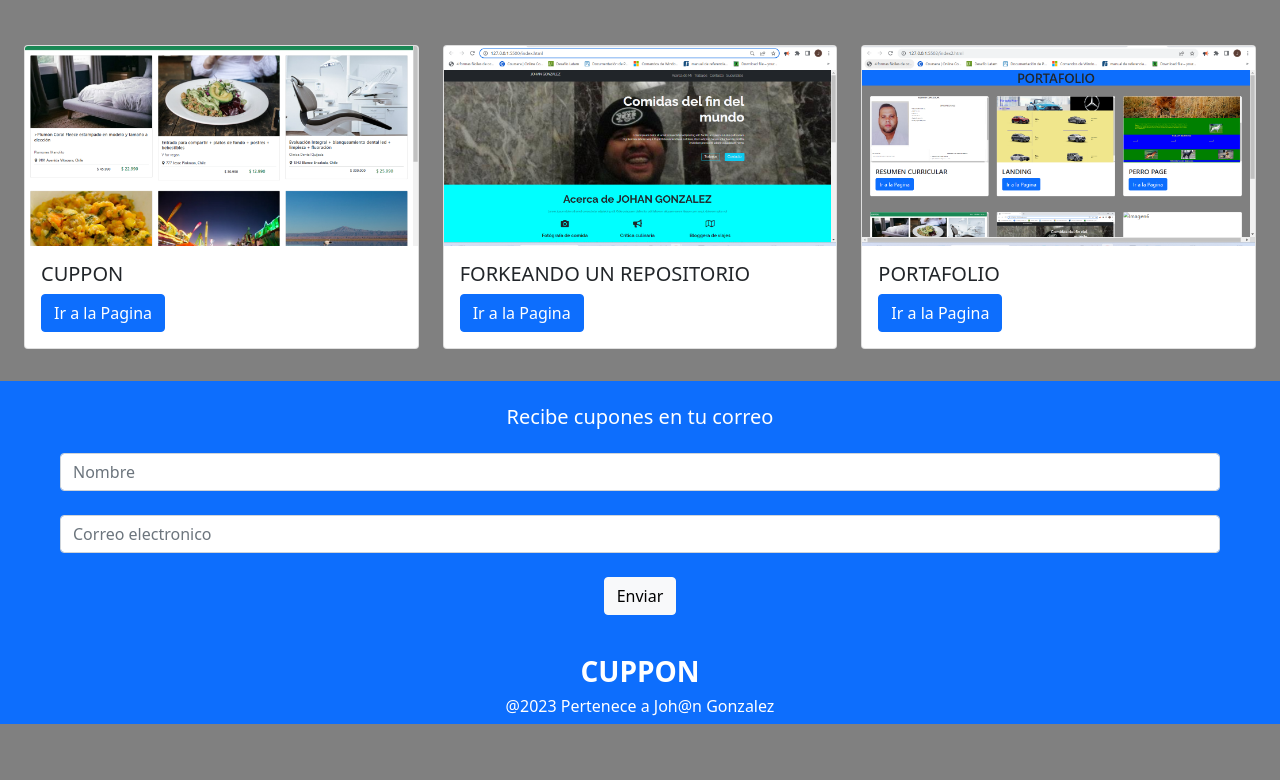
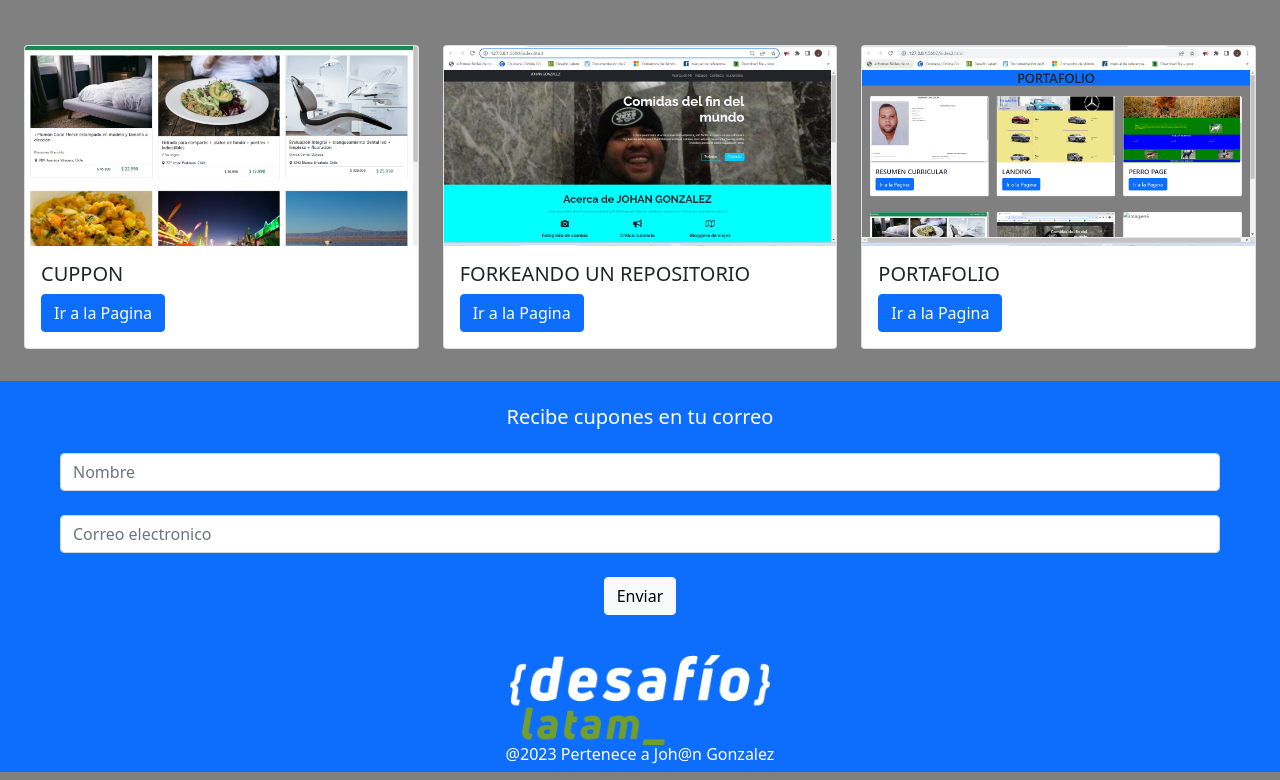
Before and after one commit to johangonza81/desafio-6-portafolio, a plain HTML site: page index.html in a window 1280 px wide. Shown: the part 528-1308 px from the top of the page. Before the commit the page ends 1260 px from the top, so only its background shows below. Drawn offline with nearby package versions, Linux system fonts and the light colour scheme.

Commit message:
cambio en el footer

```diff
--- a/index.html
+++ b/index.html
@@ -160,7 +160,7 @@
 
             </div>
             <div class="bg-primary text-center pt-4">
-                <h3><strong>CUPPON</strong></h3>
+                <img class="a" src="./assets/img/logo-academia-ne.png">
                 <h6>@2023 Pertenece a Joh@n Gonzalez</h6>
             </div>
         </div>
```
